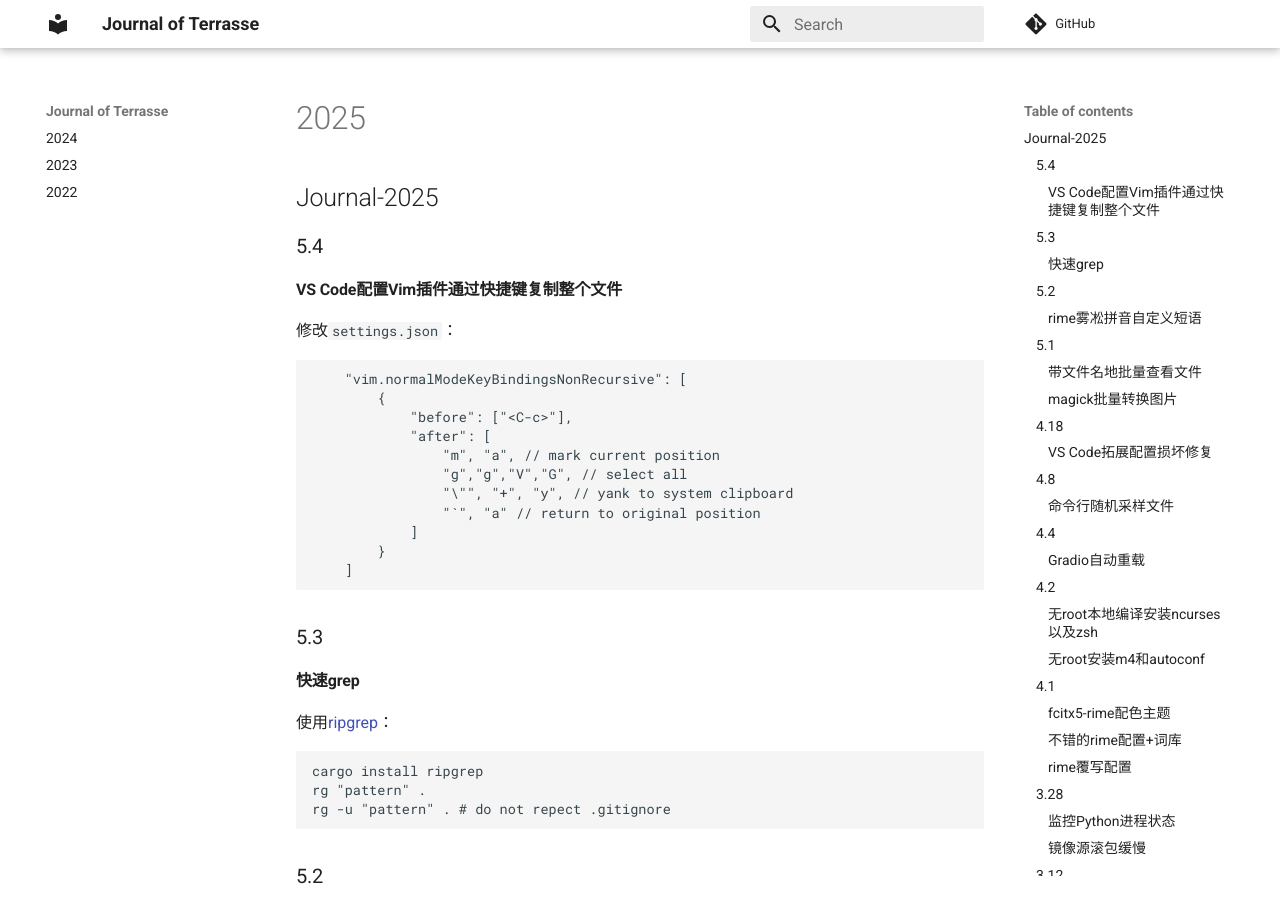
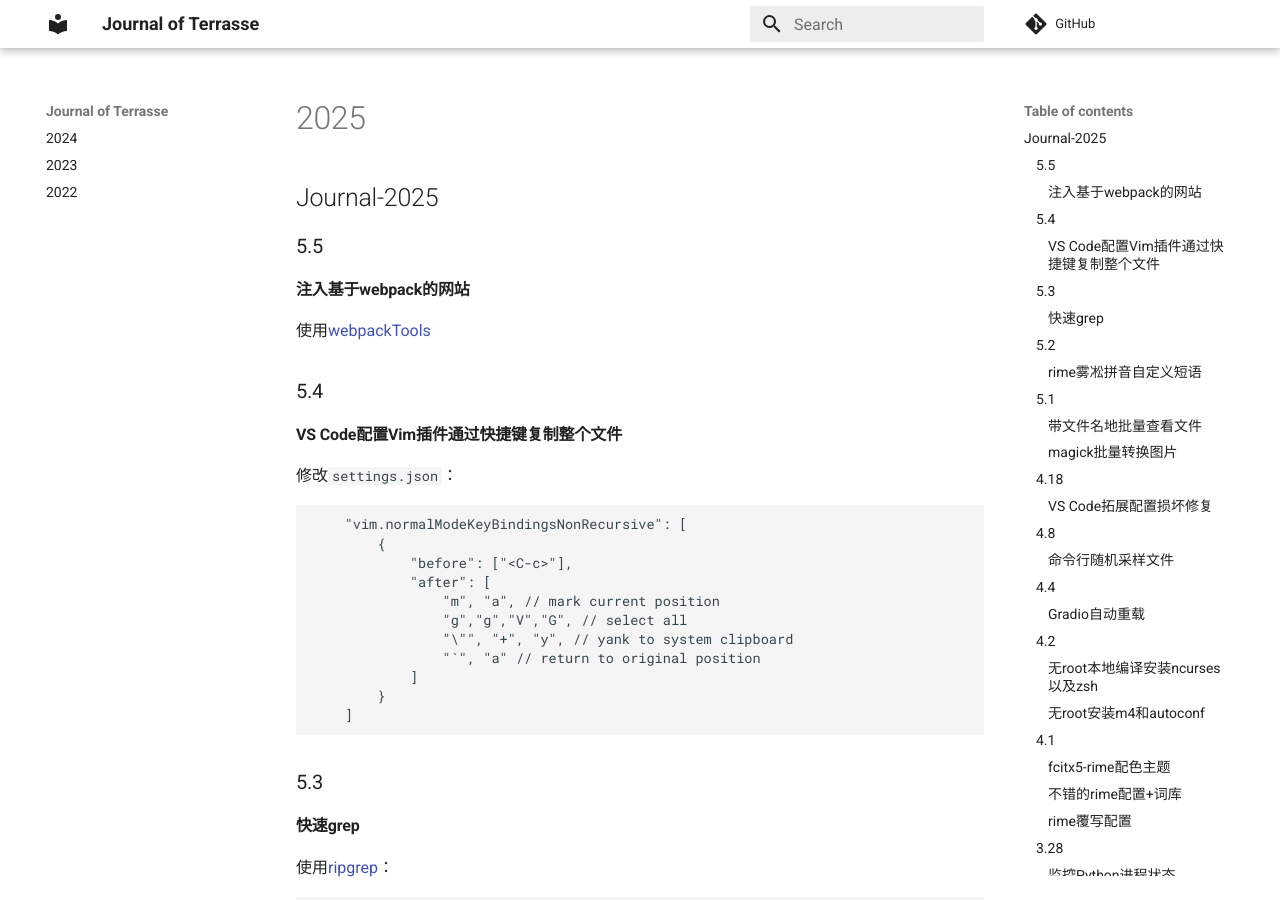
Before and after one commit to Jerry-Terrasse/journal, an MkDocs documentation site: the page built from docs/2025.md, in a window 1280 px wide and 900 px high. Built offline with MkDocs 1.6.1 and Material for MkDocs 9.7.7, drawn with Linux system fonts in a browser that asks for light colours; comment, search, counter and statistics services are not loaded.

Commit message:
update (Tue May  6 02:55:34 PM CST 2025)

```diff
--- a/docs/2025.md
+++ b/docs/2025.md
@@ -1,4 +1,10 @@
 ## Journal-2025
+
+### 5.5
+
+#### 注入基于webpack的网站
+
+使用[webpackTools](https://github.com/moonlight-mod/webpackTools)
 
 ### 5.4
 
```
